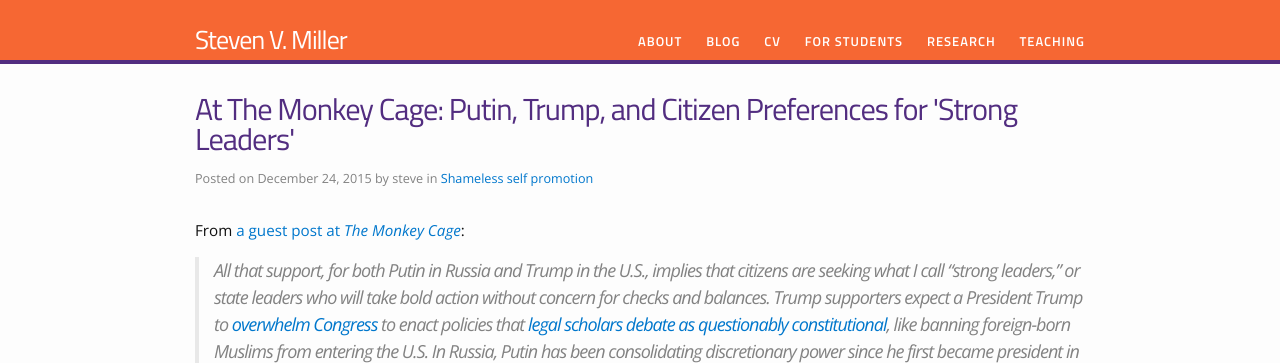
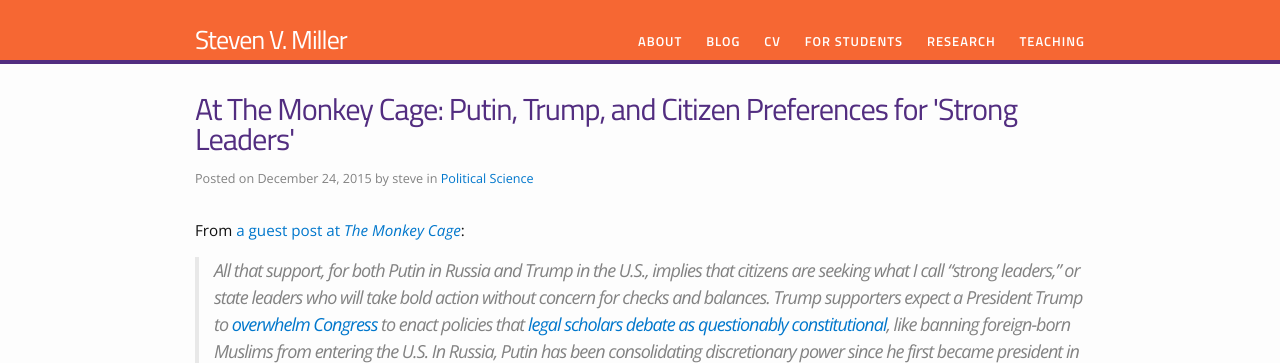
Before and after one commit to svmiller/svmiller.github.io, a Jekyll site: the page built from _posts/2015-12-24-monkey-cage-putin-trump-strong-leaders.md, in a window 1280 px wide. Shown: the top 363 px of the page. Built offline with Jekyll 4.4.1, drawn with Linux system fonts in a browser that asks for light colours; nearby versions of some CDN libraries; some web fonts are replaced; comment, search, counter and statistics services are not loaded.

```diff
--- a/_posts/2015-12-24-monkey-cage-putin-trump-strong-leaders.md
+++ b/_posts/2015-12-24-monkey-cage-putin-trump-strong-leaders.md
@@ -4,7 +4,7 @@
 layout: post
 permalink:
 categories:
-  - Shameless self promotion
+  - Political Science
 excerpt: "I guested on *The Monkey Cage* to offer insight to what Putin and Trump supporters have in common and what they expect of their heads of state."
 ---
 
```
Also changed, not shown: blog.md (+5 -0 lines).
